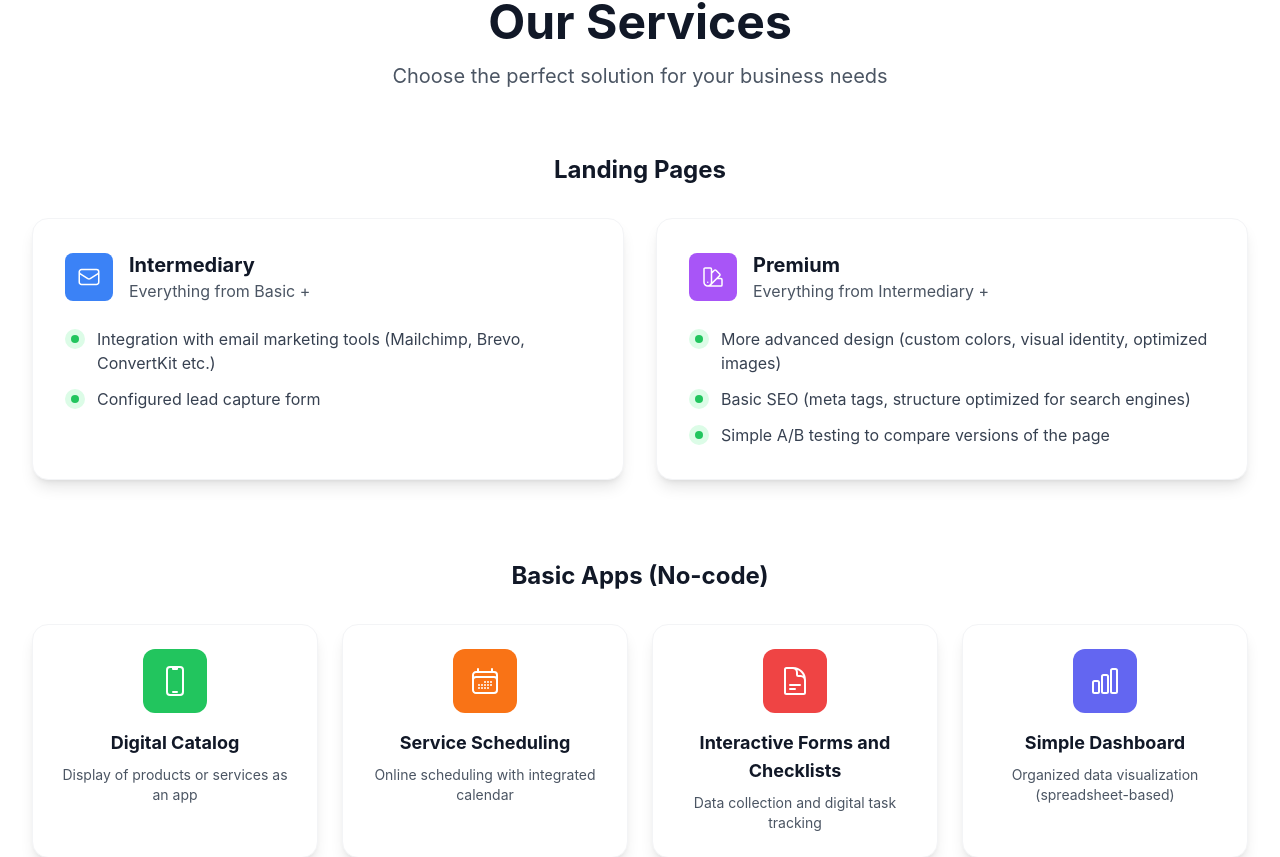
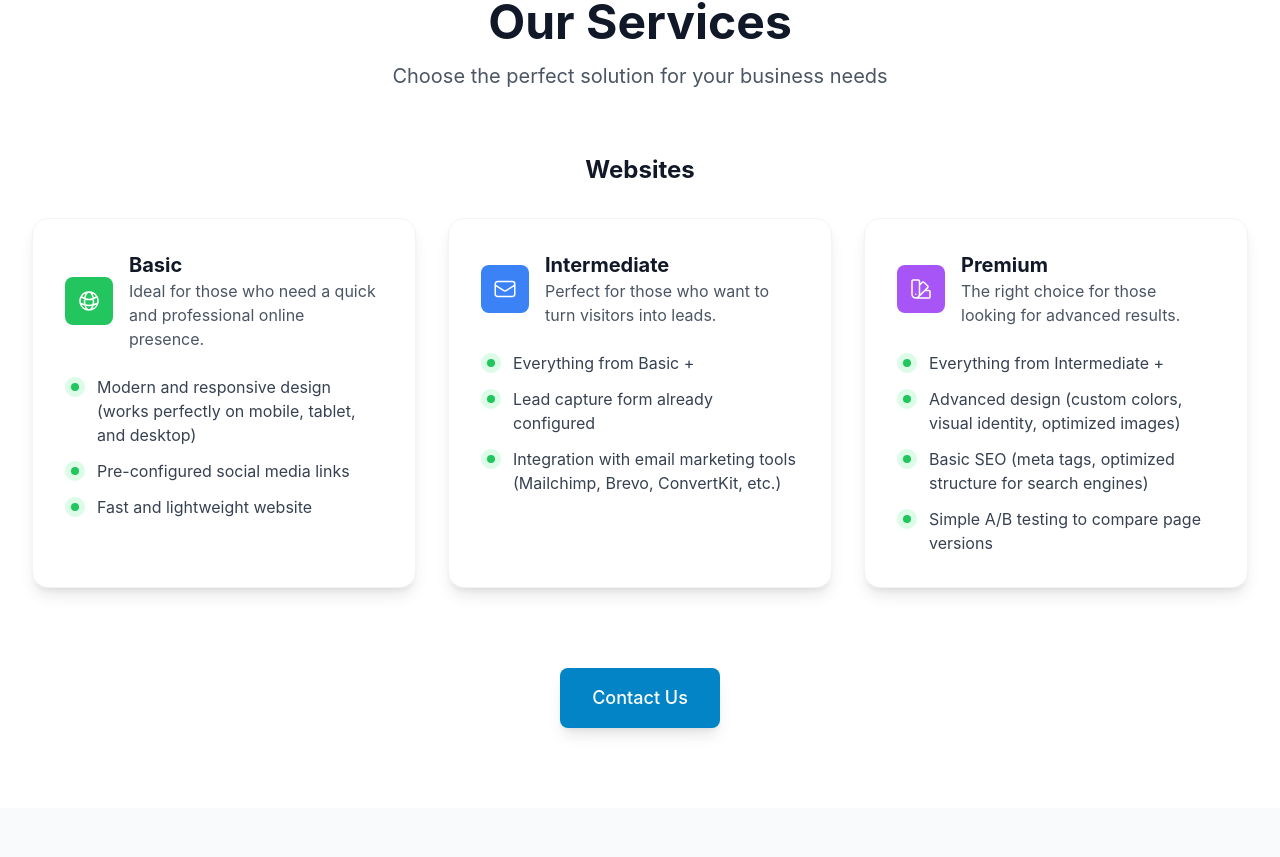
Before and after one commit to artttenorio/SmartLanding, a React (Create React App) app: page / in a window 1280 px wide. Shown: the part 1940-2797 px from the top of the page. Built offline with nearby package versions, Linux system fonts and the light colour scheme.

Commit message:
Refactor components for consistency and update email contact

```diff
--- a/src/components/Portfolio.tsx
+++ b/src/components/Portfolio.tsx
@@ -158,7 +158,7 @@ const Portfolio: React.FC = () => {
           transition={{ duration: 0.6, delay: 0.4 }}
         >
           <motion.a
-            href="mailto:hello@smartlanding.com"
+            href="mailto:smartlanding.dev@gmail.com"
             className="inline-flex bg-primary-600 text-white px-8 py-3 rounded-lg text-lg font-medium hover:bg-primary-700 transition-colors duration-200"
             whileHover={{ scale: 1.05 }}
             whileTap={{ scale: 0.95 }}
--- a/src/components/Services.tsx
+++ b/src/components/Services.tsx
@@ -1,14 +1,15 @@
-import React from 'react';
-import { motion } from 'framer-motion';
-import { useTranslation } from 'react-i18next';
+import React from "react";
+import { motion } from "framer-motion";
+import { useTranslation } from "react-i18next";
 import {
   EnvelopeIcon,
   CalendarDaysIcon,
   DocumentTextIcon,
   ChartBarIcon,
   DevicePhoneMobileIcon,
-  SwatchIcon
-} from '@heroicons/react/24/outline';
+  SwatchIcon,
+  GlobeAltIcon,
+} from "@heroicons/react/24/outline";
 
 const Services: React.FC = () => {
   const { t } = useTranslation();
@@ -18,9 +19,9 @@ const Services: React.FC = () => {
     visible: {
       opacity: 1,
       transition: {
-        staggerChildren: 0.2
-      }
-    }
+        staggerChildren: 0.2,
+      },
+    },
   };
 
   const itemVariants = {
@@ -29,53 +30,42 @@ const Services: React.FC = () => {
       opacity: 1,
       y: 0,
       transition: {
-        duration: 0.6
-      }
-    }
+        duration: 0.6,
+      },
+    },
   };
 
   const landingPageFeatures = [
     {
-      title: t('services.landing_pages.intermediary.title'),
-      description: t('services.landing_pages.intermediary.description'),
-      features: t('services.landing_pages.intermediary.features', { returnObjects: true }) as string[],
-      icon: EnvelopeIcon,
-      color: 'bg-blue-500'
+      title: t("services.landing_pages.basic.title"),
+      description: t("services.landing_pages.basic.description"),
+      features:
+        (t("services.landing_pages.basic.features", {
+          returnObjects: true,
+        }) as string[]) || [],
+      icon: GlobeAltIcon,
+      color: "bg-green-500",
     },
     {
-      title: t('services.landing_pages.premium.title'),
-      description: t('services.landing_pages.premium.description'),
-      features: t('services.landing_pages.premium.features', { returnObjects: true }) as string[],
-      icon: SwatchIcon,
-      color: 'bg-purple-500'
-    }
-  ];
-
-  const basicApps = [
-    {
-      title: t('services.basic_apps.digital_catalog.title'),
-      description: t('services.basic_apps.digital_catalog.description'),
-      icon: DevicePhoneMobileIcon,
-      color: 'bg-green-500'
+      title: t("services.landing_pages.intermediary.title"),
+      description: t("services.landing_pages.intermediary.description"),
+      features:
+        (t("services.landing_pages.intermediary.features", {
+          returnObjects: true,
+        }) as string[]) || [],
+      icon: EnvelopeIcon,
+      color: "bg-blue-500",
     },
     {
-      title: t('services.basic_apps.scheduling.title'),
-      description: t('services.basic_apps.scheduling.description'),
-      icon: CalendarDaysIcon,
-      color: 'bg-orange-500'
+      title: t("services.landing_pages.premium.title"),
+      description: t("services.landing_pages.premium.description"),
+      features:
+        (t("services.landing_pages.premium.features", {
+          returnObjects: true,
+        }) as string[]) || [],
+      icon: SwatchIcon,
+      color: "bg-purple-500",
     },
-    {
-      title: t('services.basic_apps.forms.title'),
-      description: t('services.basic_apps.forms.description'),
-      icon: DocumentTextIcon,
-      color: 'bg-red-500'
-    },
-    {
-      title: t('services.basic_apps.dashboard.title'),
-      description: t('services.basic_apps.dashboard.description'),
-      icon: ChartBarIcon,
-      color: 'bg-indigo-500'
-    }
   ];
 
   return (
@@ -90,10 +80,10 @@ const Services: React.FC = () => {
           transition={{ duration: 0.6 }}
         >
           <h2 className="text-3xl sm:text-4xl lg:text-5xl font-bold text-gray-900 mb-4">
-            {t('services.title')}
+            {t("services.title")}
           </h2>
           <p className="text-xl text-gray-600 max-w-3xl mx-auto">
-            {t('services.subtitle')}
+            {t("services.subtitle")}
           </p>
         </motion.div>
 
@@ -109,10 +99,10 @@ const Services: React.FC = () => {
             className="text-2xl font-bold text-gray-900 mb-8 text-center"
             variants={itemVariants}
           >
-            {t('services.landing_pages.title')}
+            {t("services.landing_pages.title")}
           </motion.h3>
 
-          <div className="grid grid-cols-1 lg:grid-cols-2 gap-8">
+          <div className="grid grid-cols-1 md:grid-cols-2 lg:grid-cols-3 gap-8">
             {landingPageFeatures.map((service, index) => (
               <motion.div
                 key={index}
@@ -125,7 +115,9 @@ const Services: React.FC = () => {
                     <service.icon className="h-6 w-6 text-white" />
                   </div>
                   <div>
-                    <h4 className="text-xl font-bold text-gray-900">{service.title}</h4>
+                    <h4 className="text-xl font-bold text-gray-900">
+                      {service.title}
+                    </h4>
                     <p className="text-gray-600">{service.description}</p>
                   </div>
                 </div>
@@ -145,38 +137,6 @@ const Services: React.FC = () => {
           </div>
         </motion.div>
 
-        {/* Basic Apps Section */}
-        <motion.div
-          variants={containerVariants}
-          initial="hidden"
-          whileInView="visible"
-          viewport={{ once: true }}
-        >
-          <motion.h3
-            className="text-2xl font-bold text-gray-900 mb-8 text-center"
-            variants={itemVariants}
-          >
-            {t('services.basic_apps.title')}
-          </motion.h3>
-
-          <div className="grid grid-cols-1 md:grid-cols-2 lg:grid-cols-4 gap-6">
-            {basicApps.map((app, index) => (
-              <motion.div
-                key={index}
-                className="bg-white rounded-2xl shadow-lg p-6 hover:shadow-xl transition-all duration-300 border border-gray-100 text-center"
-                variants={itemVariants}
-                whileHover={{ y: -5, scale: 1.02 }}
-              >
-                <div className={`${app.color} p-4 rounded-xl mx-auto w-16 h-16 flex items-center justify-center mb-4`}>
-                  <app.icon className="h-8 w-8 text-white" />
-                </div>
-                <h4 className="text-lg font-bold text-gray-900 mb-2">{app.title}</h4>
-                <p className="text-gray-600 text-sm">{app.description}</p>
-              </motion.div>
-            ))}
-          </div>
-        </motion.div>
-
         {/* Bottom CTA */}
         <motion.div
           className="text-center mt-16"
@@ -186,12 +146,12 @@ const Services: React.FC = () => {
           transition={{ duration: 0.6, delay: 0.4 }}
         >
           <motion.a
-            href="mailto:hello@smartlanding.com"
+            href="mailto:smartlanding.dev@gmail.com"
             className="inline-flex items-center px-8 py-4 bg-primary-600 text-white rounded-lg text-lg font-medium hover:bg-primary-700 transition-colors duration-200 shadow-lg"
             whileHover={{ scale: 1.05 }}
             whileTap={{ scale: 0.95 }}
           >
-            {t('services.cta')}
+            {t("services.cta")}
           </motion.a>
         </motion.div>
       </div>
--- a/src/i18n/locales/en/translation.json
+++ b/src/i18n/locales/en/translation.json
@@ -20,25 +20,37 @@
     "title": "Our Services",
     "subtitle": "Choose the perfect solution for your business needs",
     "landing_pages": {
-      "title": "Landing Pages",
+      "title": "Websites",
+      "basic": {
+        "title": "Basic",
+        "description": "Ideal for those who need a quick and professional online presence.",
+        "features": [
+          "Modern and responsive design (works perfectly on mobile, tablet, and desktop)",
+          "Pre-configured social media links",
+          "Fast and lightweight website"
+        ]
+      },
       "intermediary": {
-        "title": "Intermediary",
-        "description": "Everything from Basic +",
+        "title": "Intermediate",
+        "description": "Perfect for those who want to turn visitors into leads.",
         "features": [
-          "Integration with email marketing tools (Mailchimp, Brevo, ConvertKit etc.)",
-          "Configured lead capture form"
+          "Everything from Basic +",
+          "Lead capture form already configured",
+          "Integration with email marketing tools (Mailchimp, Brevo, ConvertKit, etc.)"
         ]
       },
       "premium": {
         "title": "Premium",
-        "description": "Everything from Intermediary +",
+        "description": "The right choice for those looking for advanced results.",
         "features": [
-          "More advanced design (custom colors, visual identity, optimized images)",
-          "Basic SEO (meta tags, structure optimized for search engines)",
-          "Simple A/B testing to compare versions of the page"
+          "Everything from Intermediate +",
+          "Advanced design (custom colors, visual identity, optimized images)",
+          "Basic SEO (meta tags, optimized structure for search engines)",
+          "Simple A/B testing to compare page versions"
         ]
       }
     },
+
     "basic_apps": {
       "title": "Basic Apps (No-code)",
       "digital_catalog": {
@@ -98,7 +110,7 @@
       },
       {
         "question": "How do I get started?",
-        "answer": "Simply contact us at hello@smartlanding.com and we'll discuss your specific needs and provide a customized solution."
+        "answer": "Simply contact us at smartlanding.dev@gmail.com and we'll discuss your specific needs and provide a customized solution."
       },
       {
         "question": "What's included in the Premium Landing Page service?",
--- a/src/i18n/locales/pt/translation.json
+++ b/src/i18n/locales/pt/translation.json
@@ -11,8 +11,8 @@
     "cta": "Começar"
   },
   "hero": {
-    "title": "Crie Landing Pages Profissionais que Convertem",
-    "subtitle": "Crie landing pages incríveis e de alta conversão e aplicativos simples para o seu negócio. Sem necessidade de programação.",
+    "title": "Crie Sites Profissionais Para Seu Negócio que Convertem",
+    "subtitle": "Crie sites incríveis e de alta conversão e o seu negócio. Deixe todo o trabalho conosco.",
     "cta": "Começar",
     "secondary_cta": "Ver Serviços"
   },
@@ -20,19 +20,30 @@
     "title": "Nossos Serviços",
     "subtitle": "Escolha a solução perfeita para as necessidades do seu negócio",
     "landing_pages": {
-      "title": "Landing Pages",
+      "title": "Sites ",
+      "basic": {
+        "title": "Básico",
+        "description": "Ideal para quem precisa de uma presença online rápida e profissional.",
+        "features": [
+          "Design moderno e responsivo (funciona bem no celular, tablet e computador",
+          "Links para redes sociais já configurados",
+          "Site leve e rápido"
+        ]
+      },
       "intermediary": {
         "title": "Intermediário",
-        "description": "Tudo do Básico +",
+        "description": "Perfeito para quem quer transformar visitas em clientes.",
         "features": [
-          "Integração com ferramentas de email marketing (Mailchimp, Brevo, ConvertKit etc.)",
-          "Formulário de captura de leads configurado"
+          "Tudo do Básico +",
+          "Formulário de captura de leads configurado",
+          "Integração com ferramentas de e-mail marketing (Mailchimp, Brevo, ConvertKit etc.)"
         ]
       },
       "premium": {
         "title": "Premium",
-        "description": "Tudo do Intermediário +",
+        "description": "A escolha certa para quem busca resultados mais avançados.",
         "features": [
+          "Tudo do Intermediario +",
           "Design mais avançado (cores personalizadas, identidade visual, imagens otimizadas)",
           "SEO básico (meta tags, estrutura otimizada para mecanismos de busca)",
           "Teste A/B simples para comparar versões da página"
@@ -98,7 +109,7 @@
       },
       {
         "question": "Como posso começar?",
-        "answer": "Simplesmente entre em contato conosco em hello@smartlanding.com e discutiremos suas necessidades específicas e forneceremos uma solução personalizada."
+        "answer": "Simplesmente entre em contato conosco em smartlanding.dev@gmail.com e discutiremos suas necessidades específicas e forneceremos uma solução personalizada."
       },
       {
         "question": "O que está incluído no serviço Premium de Landing Page?",
```
Also changed, not shown: src/components/FAQ.tsx (+15 -17 lines), src/components/Footer.tsx (+74 -37 lines), src/components/Header.tsx (+29 -27 lines), src/components/Hero.tsx (+59 -22 lines), src/components/Pricing.tsx (+41 -28 lines), src/components/SEO.tsx (+30 -30 lines), src/components/Templates.tsx (+35 -25 lines), 1 other file (tests, documents, lock files or other folders).
